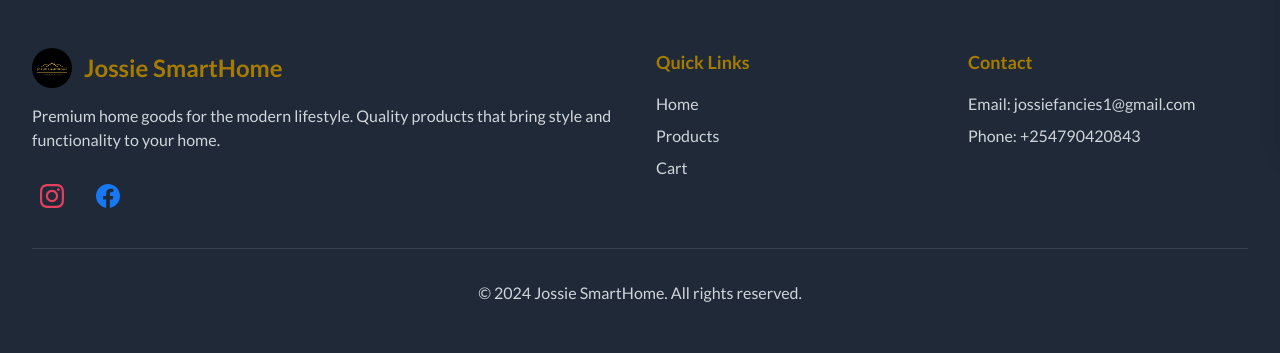
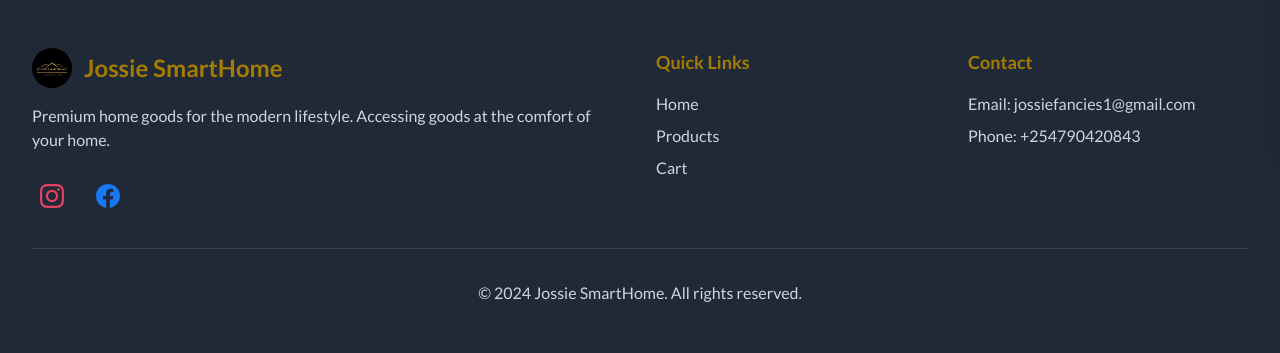
Before and after one commit to M0nicah/jossie-ecomm, a Django app: page /cart/ in a window 1280 px wide. Shown: the part 658-1011 px from the top of the page. Run offline with Django 5.2, Linux system fonts and the light colour scheme; data comes from the database, SQL or seed files in the repository; data that the repository does not hold is empty; style sheets or scripts are compiled from the project's sources; some libraries are stand-ins or nearby versions.

Commit message:
footer message edit

```diff
--- a/templates/base.html
+++ b/templates/base.html
@@ -472,8 +472,7 @@
                              class="w-10 h-10 rounded-full mr-3 object-cover">
                         <h3 class="text-2xl font-bold text-orange">Jossie SmartHome</h3>
                     </div>
-                    <p class="text-gray-300 mb-4">Premium home goods for the modern lifestyle. Quality products that
-                        bring style and functionality to your home.</p>
+                <p class="text-gray-300 mb-4">Premium home goods for the modern lifestyle. Accessing goods at the comfort of your home.</p>
 
                     <!-- Social Media Icons -->
                     <div class="flex space-x-4 mt-6">
```
